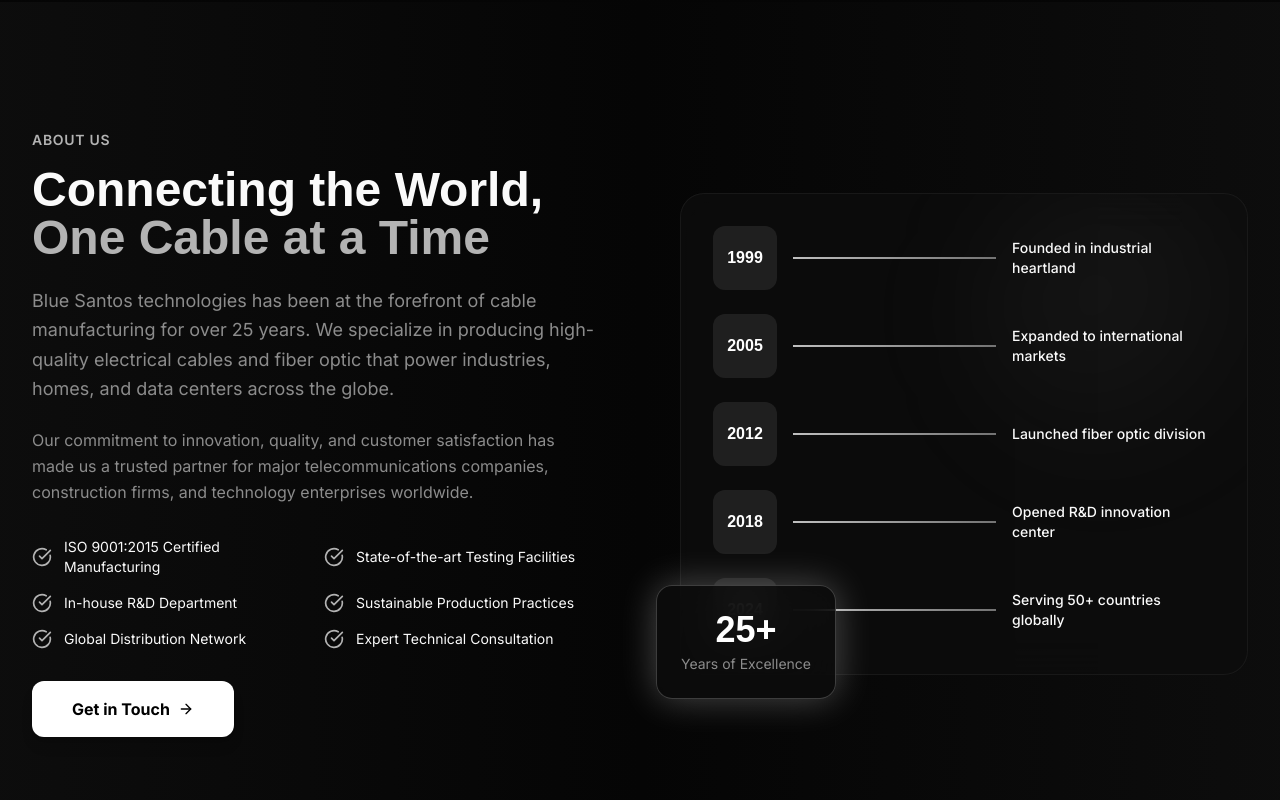
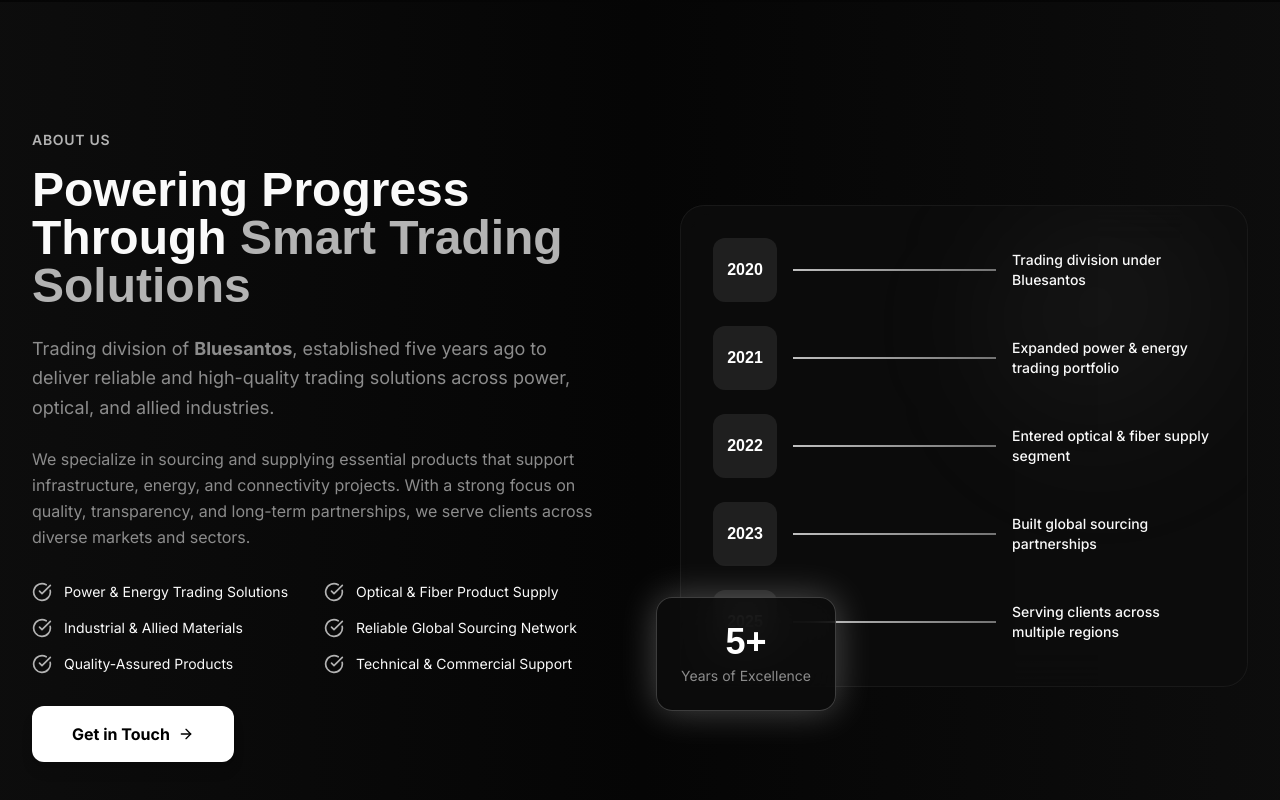
Before and after one commit to aksharkh/BST-FO-EC, a React (Vite) app: page / in a window 1280 px wide. Shown: the part 1928-2728 px from the top of the page. Built offline with nearby package versions, Linux system fonts and the light colour scheme; a web font is replaced by a local one.

Commit message:
changed some content in about us section

```diff
--- a/src/components/AboutSection.tsx
+++ b/src/components/AboutSection.tsx
@@ -1,17 +1,15 @@
 import { motion } from "framer-motion";
-
 import { CheckCircle, ArrowRight } from "lucide-react";
 import AnimatedSection from "./AnimatedSection";
 import { Button } from "./ui/button";
 
-
 const highlights = [
-  "ISO 9001:2015 Certified Manufacturing",
-  "State-of-the-art Testing Facilities",
-  "In-house R&D Department",
-  "Sustainable Production Practices",
-  "Global Distribution Network",
-  "Expert Technical Consultation",
+  "Power & Energy Trading Solutions",
+  "Optical & Fiber Product Supply",
+  "Industrial & Allied Materials",
+  "Reliable Global Sourcing Network",
+  "Quality-Assured Products",
+  "Technical & Commercial Support",
 ];
 
 const AboutSection = () => {
@@ -27,25 +25,30 @@
 
       <div className="container mx-auto px-4 lg:px-8 relative z-10">
         <div className="grid lg:grid-cols-2 gap-12 lg:gap-20 items-center">
+
           {/* Left Content */}
           <AnimatedSection direction="left">
             <div>
               <span className="text-secondary font-semibold text-sm uppercase tracking-wider mb-4 block">
                 About Us
               </span>
+
               <h2 className="font-display text-3xl md:text-4xl lg:text-5xl font-bold mb-6">
-                Connecting the World,{" "}
-                <span className="text-secondary">One Cable at a Time</span>
+                Powering Progress Through{" "}
+                <span className="text-secondary">Smart Trading Solutions</span>
               </h2>
+
               <p className="text-muted-foreground text-lg mb-6 leading-relaxed">
-                Blue Santos technologies has been at the forefront of cable manufacturing for over 25 years.
-                We specialize in producing high-quality electrical cables and fiber optic that power
-                industries, homes, and data centers across the globe.
+                Trading division of <strong>Bluesantos</strong>, established
+                five years ago to deliver reliable and high-quality trading solutions across
+                power, optical, and allied industries.
               </p>
+
               <p className="text-muted-foreground mb-8 leading-relaxed">
-                Our commitment to innovation, quality, and customer satisfaction has made us a trusted
-                partner for major telecommunications companies, construction firms, and technology
-                enterprises worldwide.
+                We specialize in sourcing and supplying essential products that support
+                infrastructure, energy, and connectivity projects. With a strong focus on
+                quality, transparency, and long-term partnerships, we serve clients across
+                diverse markets and sectors.
               </p>
 
               {/* Highlights */}
@@ -75,24 +78,20 @@
           {/* Right Visual */}
           <AnimatedSection direction="right" delay={0.2}>
             <div className="relative">
-              {/* Main Card */}
               <motion.div
                 whileHover={{ scale: 1.02 }}
                 transition={{ duration: 0.3 }}
                 className="glass-card rounded-3xl p-8 relative overflow-hidden"
               >
-                {/* Decorative Gradient */}
                 <div className="absolute top-0 right-0 w-64 h-64 bg-gradient-to-br from-secondary/10 to-transparent rounded-full blur-3xl" />
 
-                <div className="relative z-10">
-                  <div className="space-y-6">
-                    {/* Timeline Items */}
+                <div className="relative z-10 space-y-6">
                   {[
-                      { year: "1999", event: "Founded in industrial heartland" },
-                      { year: "2005", event: "Expanded to international markets" },
-                      { year: "2012", event: "Launched fiber optic division" },
-                      { year: "2018", event: "Opened R&D innovation center" },
-                      { year: "2024", event: "Serving 50+ countries globally" },
+                    { year: "2020", event: "Trading division under Bluesantos" },
+                    { year: "2021", event: "Expanded power & energy trading portfolio" },
+                    { year: "2022", event: "Entered optical & fiber supply segment" },
+                    { year: "2023", event: "Built global sourcing partnerships" },
+                    { year: "2025", event: "Serving clients across multiple regions" },
                   ].map((item, index) => (
                     <motion.div
                       key={index}
@@ -103,13 +102,16 @@
                       className="flex items-center gap-4"
                     >
                       <div className="w-16 h-16 rounded-xl bg-muted flex items-center justify-center flex-shrink-0">
-                          <span className="font-display font-bold text-primary">{item.year}</span>
+                        <span className="font-display font-bold text-primary">
+                          {item.year}
+                        </span>
                       </div>
                       <div className="silver-line flex-1 h-[2px]" />
-                        <p className="text-foreground font-medium text-sm flex-1">{item.event}</p>
+                      <p className="text-foreground font-medium text-sm flex-1">
+                        {item.event}
+                      </p>
                     </motion.div>
                   ))}
-                  </div>
                 </div>
               </motion.div>
 
@@ -123,8 +125,12 @@
                 className="absolute -bottom-6 -left-6 glass-card rounded-2xl p-6 border border-secondary/30 animate-pulse-glow"
               >
                 <div className="text-center">
-                  <div className="font-display text-4xl font-bold text-primary mb-1">25+</div>
-                  <div className="text-sm text-muted-foreground">Years of Excellence</div>
+                  <div className="font-display text-4xl font-bold text-primary mb-1">
+                    5+
+                  </div>
+                  <div className="text-sm text-muted-foreground">
+                    Years of Excellence
+                  </div>
                 </div>
               </motion.div>
             </div>
--- a/src/components/Navbar.tsx
+++ b/src/components/Navbar.tsx
@@ -133,7 +133,8 @@
                 animate={{ opacity: 1 }}
                 exit={{ opacity: 0 }}
                 onClick={() => setIsOpen(false)}
-                className="fixed inset-0 top-20 bg-background/80 backdrop-blur-sm z-40"
+                className="fixed bg-black/50 backdrop-blur-sm z-40"
+                style={{ pointerEvents: 'auto' }}
               />
 
               {/* Menu Content */}
@@ -142,10 +143,10 @@
                 animate={{ opacity: 1, height: "auto" }}
                 exit={{ opacity: 0, height: 0 }}
                 transition={{ duration: 0.3 }}
-                className="lg:hidden overflow-hidden relative z-40"
+                className="lg:hidden overflow-hidden relative z-50"
               >
-                <div className="py-6 border-t border-border/50">
-                  <div className="flex flex-col gap-4">
+                <div className="py-6 border-t border-border/50 bg-card">
+                  <div className="flex flex-col gap-4 px-4">
                     {navLinks.map((link, index) => (
                       <motion.div
                         key={link.name}
```
Lines whose indentation alone changed are shown as unchanged.
